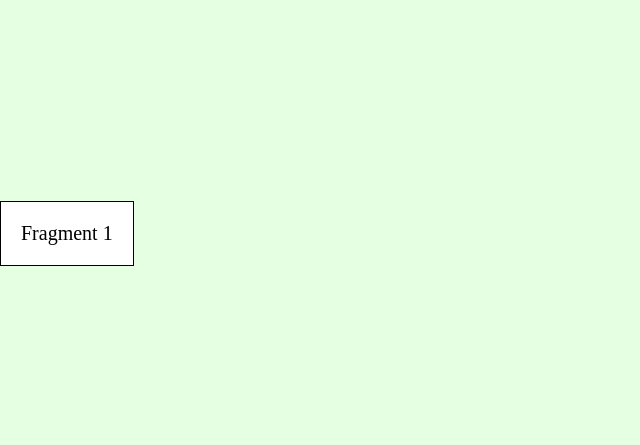
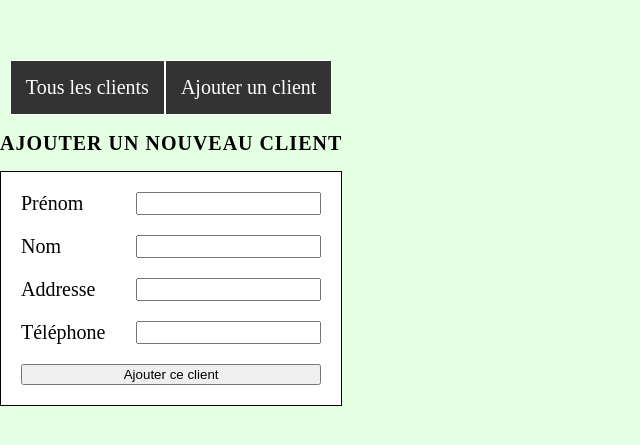
Before and after one commit to NatashaFinkel/LapinBlanc, a React (Vite) app: page / in a window 1280 px wide. Shown: the part 167-612 px from the top of the page, without its empty margins (0-640 px from the left). Built offline with nearby package versions, Linux system fonts and the light colour scheme.

Commit message:
Feature : implémentation du routeur

```diff
--- a/src/App.tsx
+++ b/src/App.tsx
@@ -1,11 +1,8 @@
+import AppRouter from "./components/AppRouter";
 import "./style/App.css";
 
 function App() {
-  return (
-    <>
-      <div className="fragment-1">Fragment 1</div>
-    </>
-  );
+  return <AppRouter />;
 }
 
 export default App;
--- /dev/null
+++ b/src/components/AppRouter.tsx
@@ -0,0 +1,24 @@
+import { BrowserRouter as Router, Route, Routes } from "react-router-dom";
+import Header from "./Header.js";
+import CreateClient from "../pages/CreateClient.tsx";
+import ShowClientsList from "../pages/ShowClientsList.tsx";
+
+const AppRouter = () => {
+  return (
+    <Router
+      future={{
+        v7_startTransition: true,
+        v7_relativeSplatPath: true,
+      }}
+    >
+      <Header />
+      <Routes>
+        <Route path="/" element={<CreateClient />} />
+        <Route path="/nouveau-client" element={<CreateClient />} />
+        <Route path="/tous les clients" element={<ShowClientsList />} />
+      </Routes>
+    </Router>
+  );
+};
+
+export default AppRouter;
--- a/src/main.tsx
+++ b/src/main.tsx
@@ -1,9 +1,4 @@
-import { StrictMode } from 'react'
-import { createRoot } from 'react-dom/client'
-import App from './App.tsx'
+import { createRoot } from "react-dom/client";
+import App from "./App";
 
-createRoot(document.getElementById('root')!).render(
-  <StrictMode>
-    <App />
-  </StrictMode>,
-)
+createRoot(document.getElementById("root")!).render(<App />);
```
